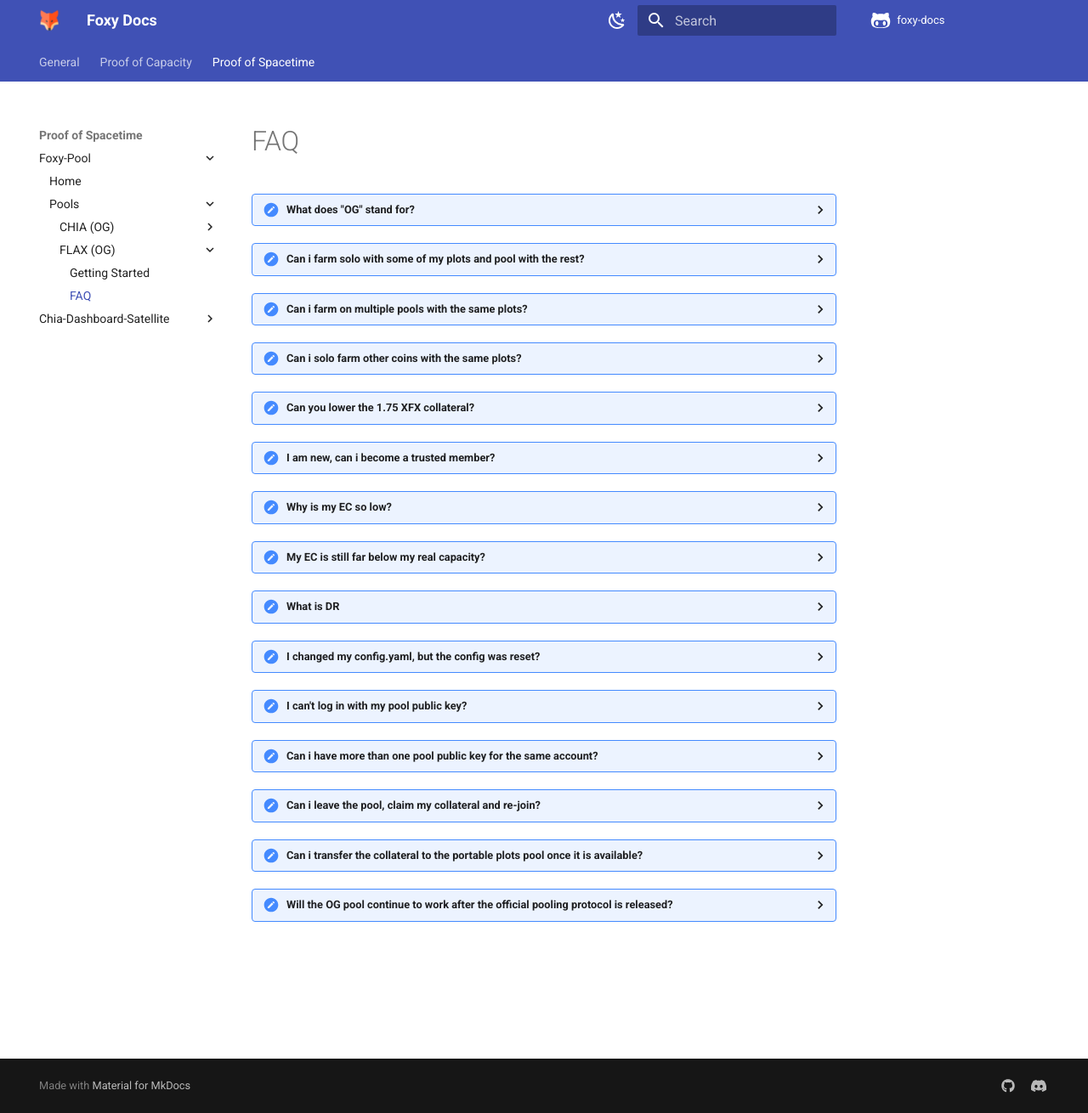
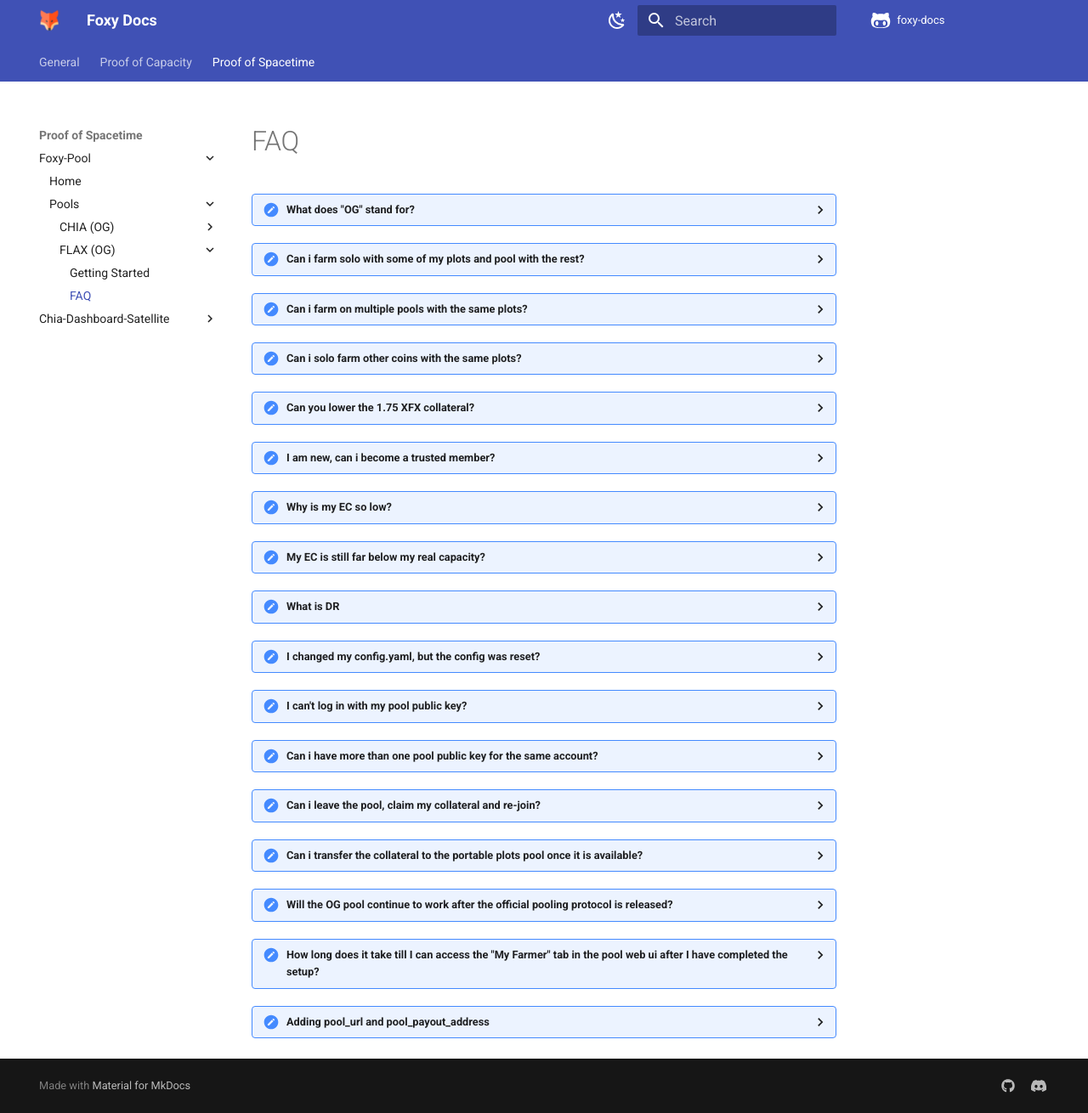
Before and after one commit to foxypool/docs, an MkDocs documentation site: the page built from docs/proof-of-spacetime/foxy-pool/pools/flax-og/faq.md, in a window 1280 px wide and 1310 px high. Shown: the whole window at 85% size. Built offline with MkDocs 1.6.1 and Material for MkDocs 9.7.7, drawn with Linux system fonts in a browser that asks for light colours; comment, search, counter and statistics services are not loaded.

Commit message:
Add to flax faq

```diff
--- a/docs/proof-of-spacetime/foxy-pool/pools/flax-og/faq.md
+++ b/docs/proof-of-spacetime/foxy-pool/pools/flax-og/faq.md
@@ -42,3 +42,9 @@
 
 ??? faq "Will the OG pool continue to work after the official pooling protocol is released?"
     Yes, this pool is here to stay
+
+??? faq "How long does it take till I can access the "My Farmer" tab in the pool web ui after I have completed the setup?"
+    Once the first partial/proof is accepted by the pool. This also depends on how many plots you have, the duration can range from minutes to hours.
+
+??? faq "Adding pool_url and pool_payout_address"
+    Please ensure both `pool_url` and `pool_payout_address` are added into the farmer section and NOT full_node_peer section, it should be the same indentation as `full_node_peer`.
```
Also changed, not shown: docs/proof-of-spacetime/foxy-pool/pools/chia-og/faq.md (+1 -1 lines).
